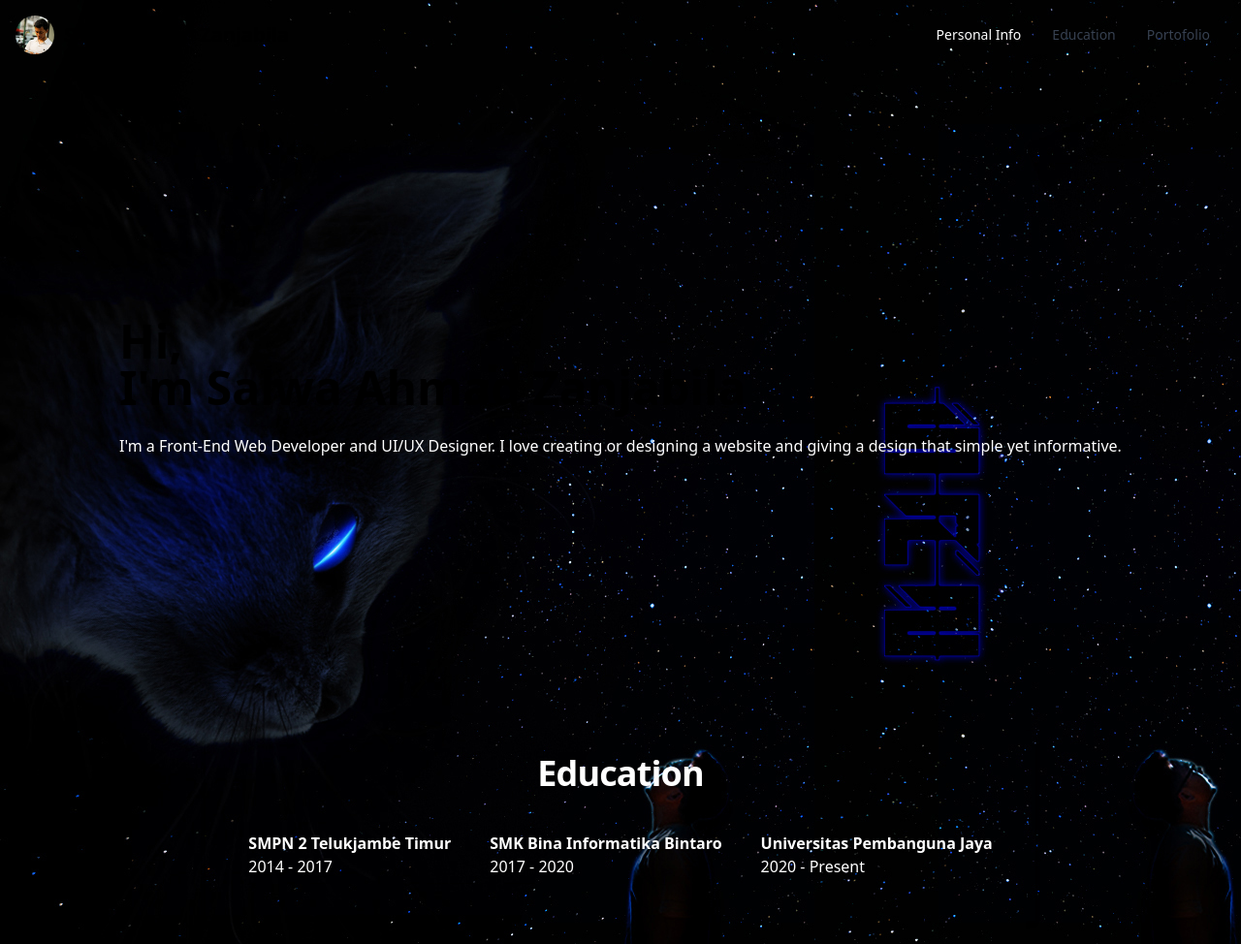
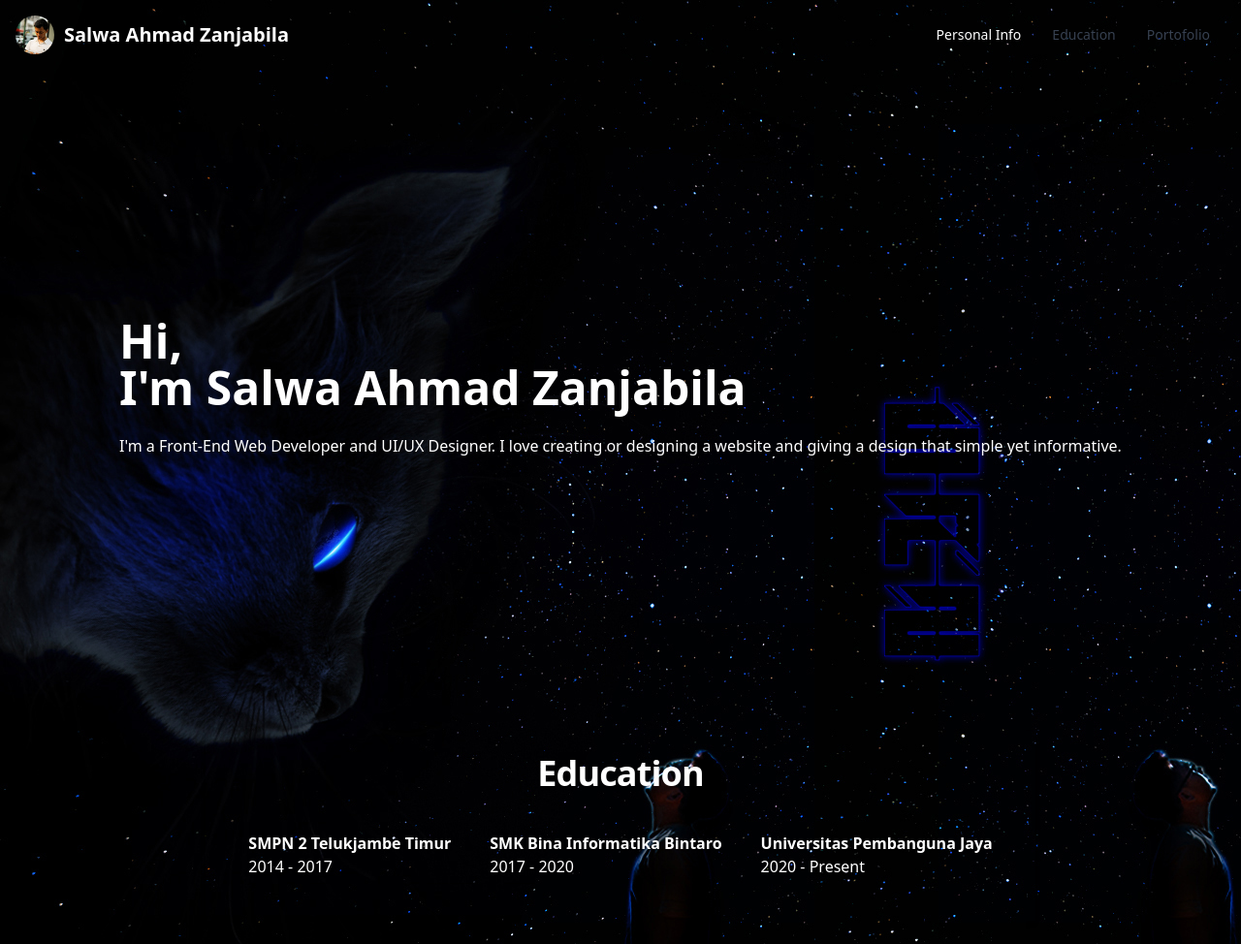
Before and after one commit to salwaahmadz/salwa-portofolio-final-course-project, a plain HTML site: page src/index.html in a window 1280 px wide. Shown: the top 974 px of the page at 97% size. Drawn offline with nearby package versions, Linux system fonts and the light colour scheme.

Commit message:
Fixing font color issue on Header and Personal Info

```diff
--- a/src/index.html
+++ b/src/index.html
@@ -16,7 +16,7 @@
                     <div class="container flex flex-wrap justify-between items-center mx-auto">
                     <a href="#" class="flex items-center">
                         <img style="margin-right: 10px;" class="w-10 h-10 rounded-full" src="photo/profile_salwa.jpg" alt="Rounded avatar">
-                        <span class="self-center text-xl font-semibold whitespace-nowrap dark:text-white">Salwa Ahmad Zanjabila</span>
+                        <span class="self-center text-xl font-semibold whitespace-nowrap text-white">Salwa Ahmad Zanjabila</span>
                     </a>
                     <button data-collapse-toggle="navbar-default" type="button" class="inline-flex items-center p-2 ml-3 text-sm text-gray-500 rounded-lg md:hidden hover:bg-gray-100 focus:outline-none focus:ring-2 focus:ring-gray-200 dark:text-gray-400 dark:hover:bg-gray-700 dark:focus:ring-gray-600" aria-controls="navbar-default" aria-expanded="false">
                       <span class="sr-only">Open main menu</span>
@@ -43,7 +43,7 @@
             <!--My Profile-->
             <section id="personalinfo" class="flex-container">
                 <div>
-                    <h1 class="text-5xl font-extrabold dark:text-white">Hi,<br>I'm Salwa Ahmad Zanjabila</h1>
+                    <h1 class="text-5xl font-extrabold text-white">Hi,<br>I'm Salwa Ahmad Zanjabila</h1>
                     <br>
                     <p style="color: white;">I'm a Front-End Web Developer and UI/UX Designer.
                     I love creating or designing a website and giving
```
